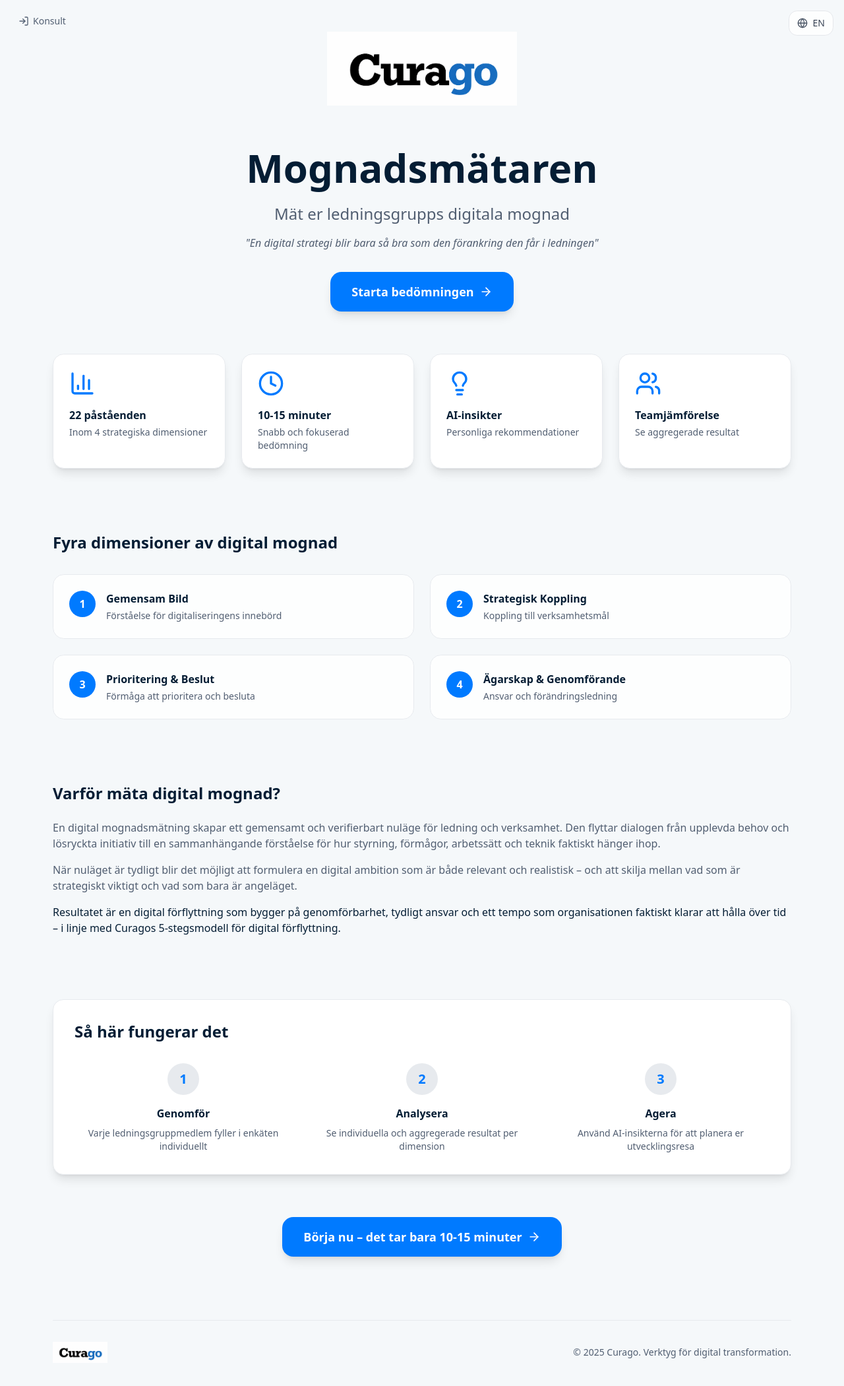
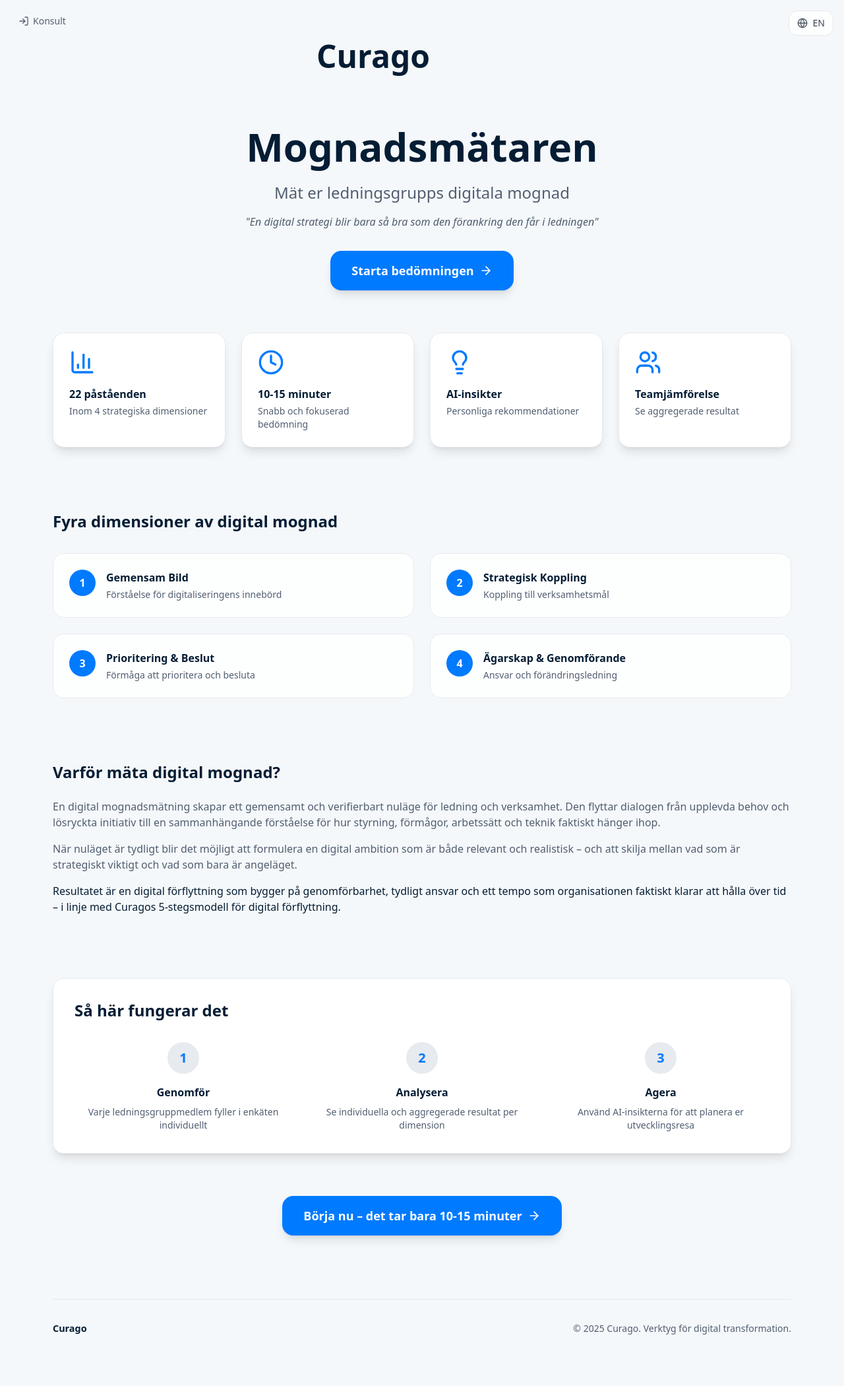
Before and after one commit to Criterio-inc/mognadsmataren, a Next.js app: page / in a window 1280 px wide. Shown: the top 2100 px of the page at 66% size. Built offline with nearby package versions, Linux system fonts and the light colour scheme.

Commit message:
Add SVG logo with transparent background
- Created curago-logo.svg with transparent background
- Updated LandingPage to use SVG instead of PNG
- Cleaner rendering at all sizes

https://claude.ai/code/session_01BoaZU2vciVPPvgq5oupm4d

```diff
--- a/src/components/landing/LandingPage.tsx
+++ b/src/components/landing/LandingPage.tsx
@@ -65,11 +65,11 @@ export function LandingPage({ onStart }: LandingPageProps) {
           className="flex justify-center mb-16"
         >
           <Image
-            src="/curago-logo.png"
+            src="/curago-logo.svg"
             alt="Curago"
             width={320}
-            height={100}
-            className="h-20 md:h-28 w-auto"
+            height={80}
+            className="h-16 md:h-20 w-auto"
             priority
           />
         </motion.div>
@@ -278,11 +278,11 @@ export function LandingPage({ onStart }: LandingPageProps) {
           <div className="flex flex-col md:flex-row items-center justify-between gap-4">
             <div className="flex items-center gap-2">
               <Image
-                src="/curago-logo.png"
+                src="/curago-logo.svg"
                 alt="Curago"
                 width={120}
-                height={40}
-                className="h-8 w-auto"
+                height={30}
+                className="h-6 w-auto"
               />
             </div>
             <p className="text-sm text-muted-foreground">
```
Also changed, not shown: public/curago-logo.svg (added).
